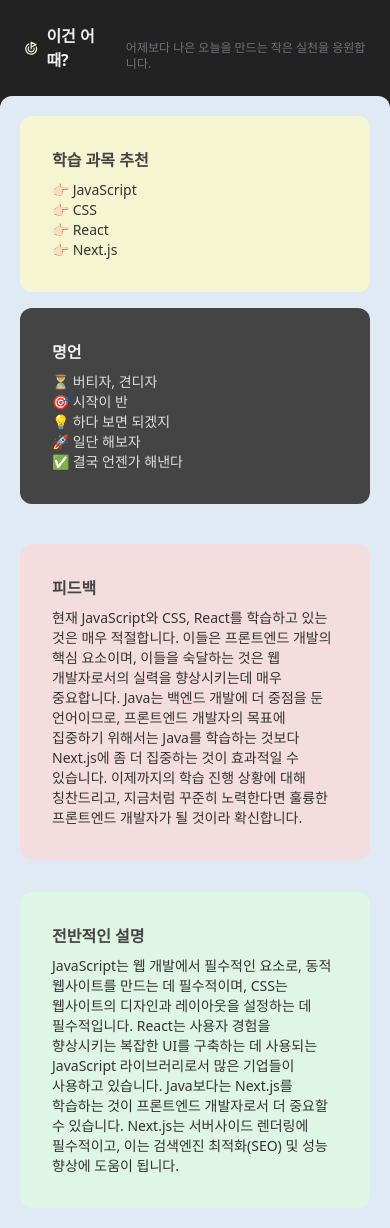
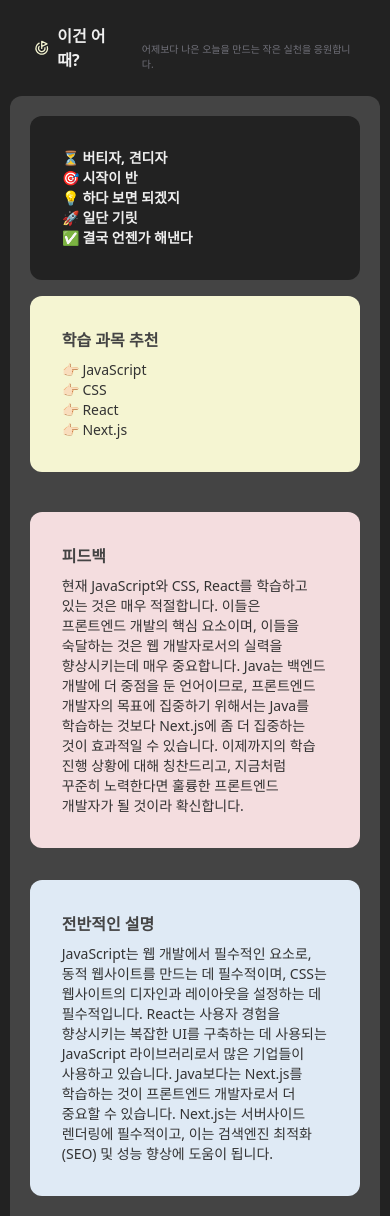
Before and after one commit to dhdpekfa1/scheduler, a React (Vite) app: page /result in a window 390 px wide. Built offline with nearby package versions, Linux system fonts and the light colour scheme.

Commit message:
[design] 배경 색상 변경 및 반응형 레이아웃

```diff
--- a/src/components/frame/Header.tsx
+++ b/src/components/frame/Header.tsx
@@ -1,13 +1,14 @@
 import { Goal } from 'lucide-react';
+import { Link } from 'react-router';
 
 const Header = () => {
   return (
     <div className='flex gap-4 bg-two p-6 items-end'>
-      <div className='flex gap-2 items-center'>
+      <Link to='/' className='flex gap-2 items-center'>
         <Goal className='h-auto w-4 md:w-6 text-yellow' />
         <h1 className='text-base md:text-xl font-bold text-ef'>이건 어때?</h1>
-      </div>
-      <span className='text-xs md:text-sm text-zinc-500'>
+      </Link>
+      <span className='text-[10px] md:text-sm text-zinc-500'>
         어제보다 나은 오늘을 만드는 작은 실천을 응원합니다.
       </span>
     </div>
--- a/src/components/frame/Layout.tsx
+++ b/src/components/frame/Layout.tsx
@@ -3,16 +3,11 @@ import { Header } from './';
 
 interface LayoutProps {
   children: ReactNode;
-  use?: 'home' | 'result';
 }
-const Layout = ({ children, use = 'home' }: LayoutProps) => {
+const Layout = ({ children }: LayoutProps) => {
   return (
     <div className='flex items-center justify-center bg-two'>
-      <div
-        className={`m-0 p-0 min-h-screen flex flex-col w-full lg:max-w-[75%] ${
-          use === 'home' ? 'bg-[#f2f6f7]' : 'bg-blue'
-        }`}
-      >
+      <div className='m-0 p-0 min-h-screen flex flex-col w-[95%] md:max-w-[90%] lg:max-w-[75%] bg-four'>
         <Header />
         {children}
       </div>
--- a/src/pages/HomePage.tsx
+++ b/src/pages/HomePage.tsx
@@ -81,10 +81,10 @@ const HomePage = () => {
                 />
               </div>
 
-              <div className='bg-[#f2f6f7] rounded-t-xl p-6 flex flex-col gap-8'>
+              <div className='bg-four rounded-t-xl p-6 flex flex-col gap-8'>
                 {/* 동적 과목 필드 */}
                 <div className='flex flex-col gap-2'>
-                  <FormLabel className='text-sm md:text-xl text-three'>
+                  <FormLabel className='text-sm md:text-xl text-ef'>
                     학습 중인 과목
                   </FormLabel>
                   {fields.map((field, index) => (
@@ -133,13 +133,13 @@ const HomePage = () => {
                   name='description'
                   render={({ field }) => (
                     <FormItem>
-                      <FormLabel className='text-sm md:text-xl text-three'>
+                      <FormLabel className='text-sm md:text-xl text-ef'>
                         추가 설명{' '}
                         <span className='text-neutral-400'>[선택]</span>
                       </FormLabel>
                       <FormControl>
                         <Textarea
-                          className='text-xs md:text-base'
+                          className='text-xs md:text-base h-40 md:h-64'
                           placeholder='현재 준비하고 계신 부분이나 학습 중인 부분을 자세하게 작성해주시면 분석에 도움됩니다. '
                           {...field}
                         />
@@ -151,7 +151,7 @@ const HomePage = () => {
                 />
               </div>
 
-              <div className='flex items-center justify-center bg-[#f2f6f7]'>
+              <div className='flex items-center justify-center bg-four'>
                 <Button
                   className='bg-blue hover:bg-green w-2/3 md:w-1/2 lg:w-1/3 text-sm md:text-base text-four'
                   type='submit'
--- a/src/pages/ResultPage.tsx
+++ b/src/pages/ResultPage.tsx
@@ -6,22 +6,15 @@ const ResultPage = () => {
     '⏳ 버티자, 견디자',
     '🎯 시작이 반',
     '💡 하다 보면 되겠지',
-    '🚀 일단 해보자',
+    '🚀 일단 기릿',
     '✅ 결국 언젠가 해낸다',
   ];
 
-  // const wiseSaying = [
-  //   '🚶‍♂️ 오늘 걷지 않으면, 내일은 뛰어야 한다. 🏃‍♂️',
-  //   '🌱 어제보다 나은 오늘을 만들기 위해 노력하자.',
-  //   '📌 실패란 넘어지는 것이 아닌, 다시 일어나지 않는 것',
-  //   '🚀 미래를 결정짓는 것은 지금',
-  // ];
-
   return (
-    <Layout use='result'>
+    <Layout>
       <div className='flex flex-col justify-center bg-two'>
-        <div className='grid grid-cols-2 max-sm:grid-cols-1  gap-4 text-base md:text-xl bg-blue rounded-t-xl p-5'>
-          {/* 과목 */}
+        <div className='grid grid-cols-2 max-sm:grid-cols-1 max-sm:flex max-sm:flex-col-reverse gap-4 text-base md:text-xl bg-four rounded-t-xl p-5'>
+          {/* 학습 과목 추천 */}
           <div className='flex flex-col gap-2 bg-yellow rounded-xl p-8'>
             <h3 className='text-base md:text-xl text-four font-semibold'>
               학습 과목 추천
@@ -37,14 +30,14 @@ const ResultPage = () => {
               ))}
             </div>
           </div>
-          {/* 명언 */}
-          <div className='flex flex-col gap-2 bg-four rounded-xl p-8'>
-            <h3 className='text-base md:text-xl text-ef font-semibold'>명언</h3>
+
+          {/* 응원 */}
+          <div className='flex flex-col gap-2 bg-two rounded-xl p-8'>
             <div className='flex flex-col'>
               {wiseSaying.map((sentence: string) => (
                 <span
                   key={sentence}
-                  className='text-sm md:text-base text-dd  break-keep'
+                  className='text-sm md:text-base text-ef font-semibold break-keep'
                 >
                   {sentence}
                 </span>
@@ -54,7 +47,7 @@ const ResultPage = () => {
         </div>
 
         {/* 피드백 */}
-        <div className='bg-blue p-5 flex flex-col gap-8'>
+        <div className='bg-four p-5 flex flex-col gap-8'>
           <div className='flex flex-col gap-2 bg-pink rounded-xl p-8'>
             <h3 className='text-base md:text-xl text-four font-semibold'>
               피드백
@@ -66,7 +59,7 @@ const ResultPage = () => {
             </div>
           </div>
           {/* 설명 */}
-          <div className='flex flex-col gap-2 bg-green rounded-xl p-8'>
+          <div className='flex flex-col gap-2 bg-blue rounded-xl p-8'>
             <h3 className='text-base md:text-xl text-four font-semibold'>
               전반적인 설명
             </h3>
```
